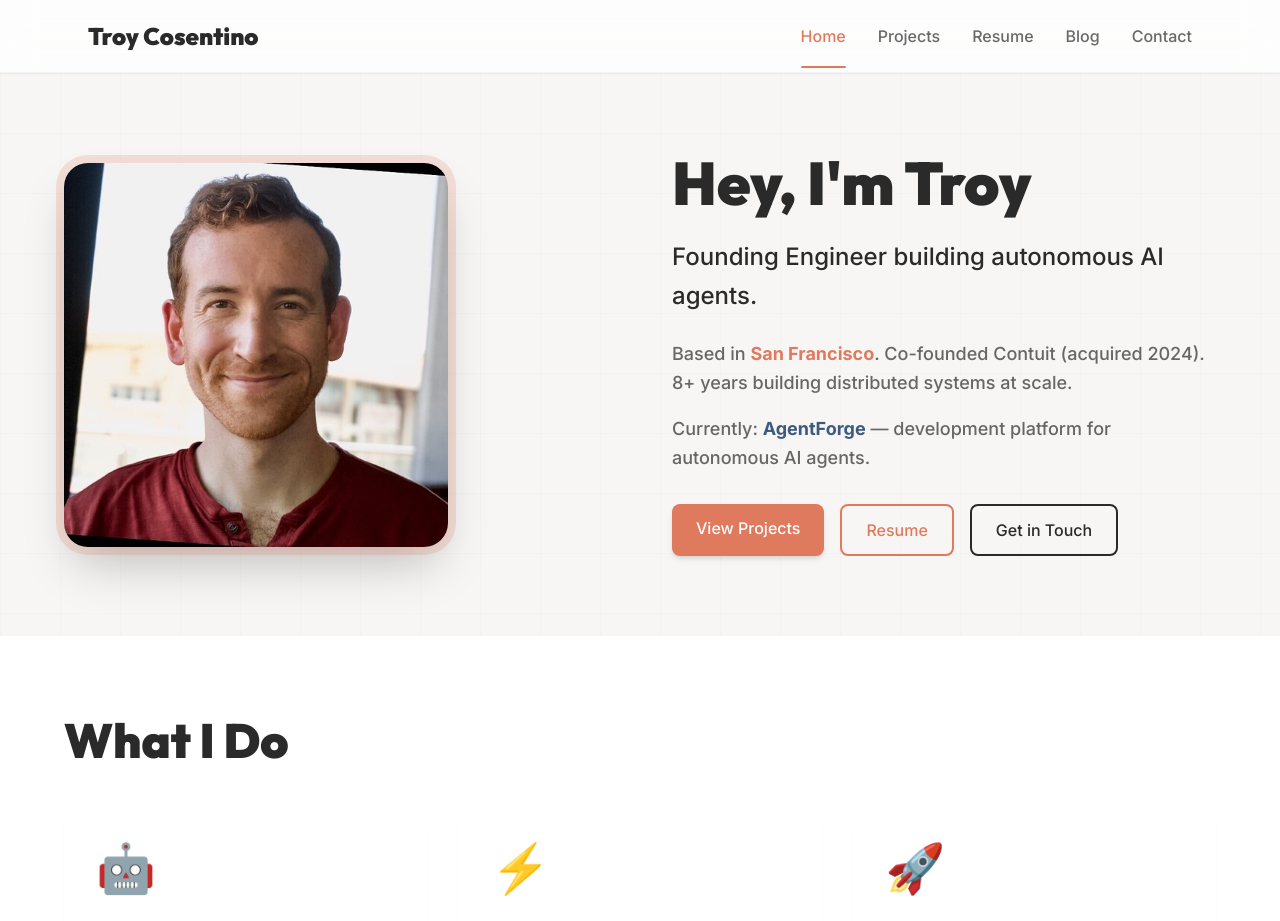
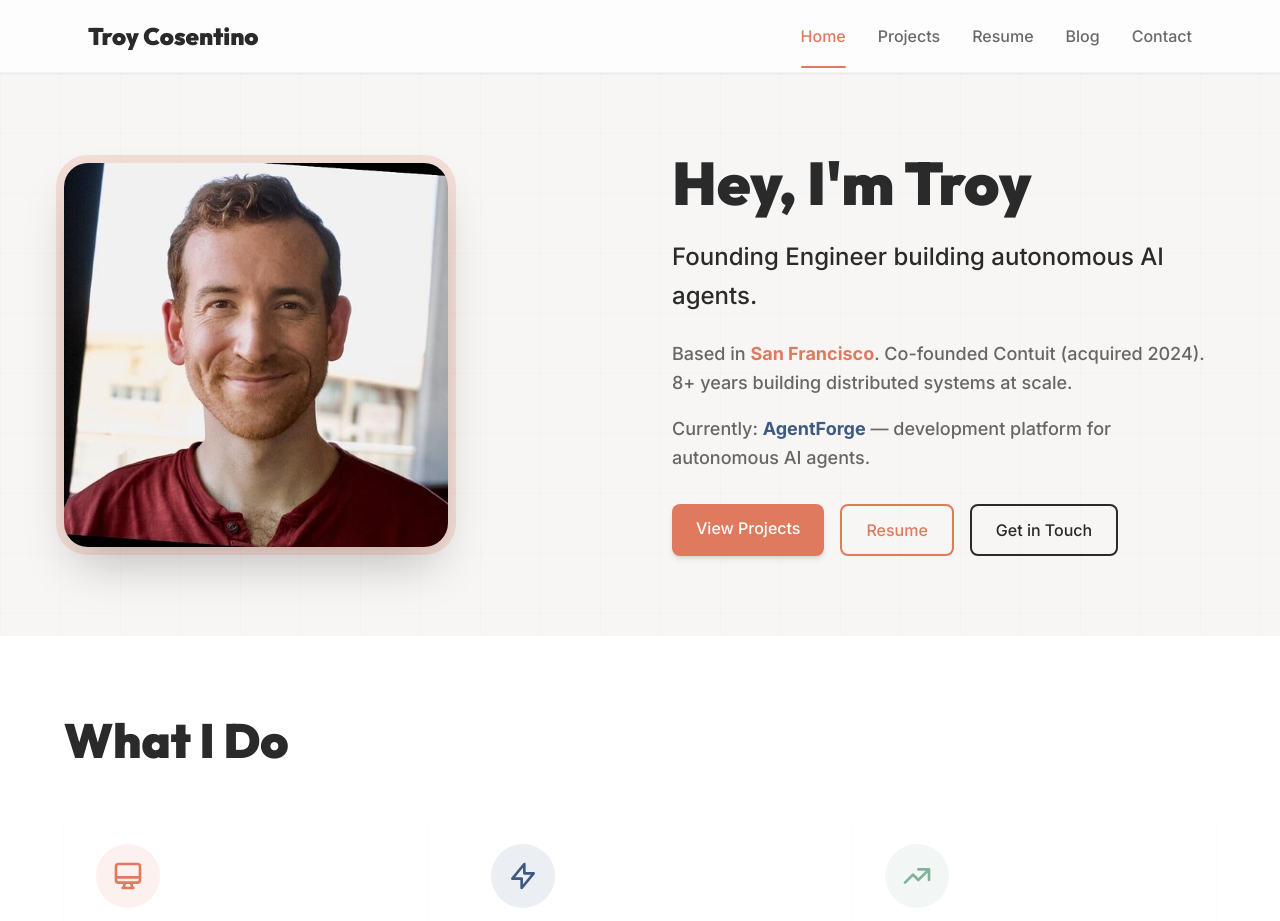
Before and after one commit to tcosentino/personal-website, a React (Vite) app: page / in a window 1280 px wide. Shown: the top 921 px of the page. Built offline with nearby package versions, Linux system fonts and the light colour scheme.

Commit message:
Remove emoji, replace with clean SVG icons in colored circles

```diff
--- a/src/pages/Home.tsx
+++ b/src/pages/Home.tsx
@@ -57,7 +57,11 @@ export default function Home() {
           <h2 className="section-heading">What I Do</h2>
           <div className="grid md:grid-cols-3 gap-8">
             <div className="card group">
-              <div className="text-5xl mb-6 group-hover:scale-110 transition-transform">🤖</div>
+              <div className="w-16 h-16 mb-6 rounded-full bg-primary/10 flex items-center justify-center group-hover:scale-110 transition-transform">
+                <svg className="w-8 h-8 text-primary" fill="none" viewBox="0 0 24 24" stroke="currentColor">
+                  <path strokeLinecap="round" strokeLinejoin="round" strokeWidth={2} d="M9.75 17L9 20l-1 1h8l-1-1-.75-3M3 13h18M5 17h14a2 2 0 002-2V5a2 2 0 00-2-2H5a2 2 0 00-2 2v10a2 2 0 002 2z" />
+                </svg>
+              </div>
               <h3 className="text-2xl font-display font-bold mb-4 text-dark">Agentic Systems</h3>
               <p className="text-dark/70 font-medium leading-relaxed">
                 Building autonomous AI agents with production-ready infrastructure.
@@ -66,7 +70,11 @@ export default function Home() {
             </div>
 
             <div className="card group">
-              <div className="text-5xl mb-6 group-hover:scale-110 transition-transform">⚡</div>
+              <div className="w-16 h-16 mb-6 rounded-full bg-secondary/10 flex items-center justify-center group-hover:scale-110 transition-transform">
+                <svg className="w-8 h-8 text-secondary" fill="none" viewBox="0 0 24 24" stroke="currentColor">
+                  <path strokeLinecap="round" strokeLinejoin="round" strokeWidth={2} d="M13 10V3L4 14h7v7l9-11h-7z" />
+                </svg>
+              </div>
               <h3 className="text-2xl font-display font-bold mb-4 text-dark">Distributed Systems</h3>
               <p className="text-dark/70 font-medium leading-relaxed">
                 8+ years scaling platforms to 25,000+ ops/min.
@@ -75,7 +83,11 @@ export default function Home() {
             </div>
 
             <div className="card group">
-              <div className="text-5xl mb-6 group-hover:scale-110 transition-transform">🚀</div>
+              <div className="w-16 h-16 mb-6 rounded-full bg-accent/10 flex items-center justify-center group-hover:scale-110 transition-transform">
+                <svg className="w-8 h-8 text-accent" fill="none" viewBox="0 0 24 24" stroke="currentColor">
+                  <path strokeLinecap="round" strokeLinejoin="round" strokeWidth={2} d="M13 7h8m0 0v8m0-8l-8 8-4-4-6 6" />
+                </svg>
+              </div>
               <h3 className="text-2xl font-display font-bold mb-4 text-dark">Founding Engineer</h3>
               <p className="text-dark/70 font-medium leading-relaxed">
                 Co-founded Contuit (acquired 2024). Zero-to-acquisition building platforms,
```
